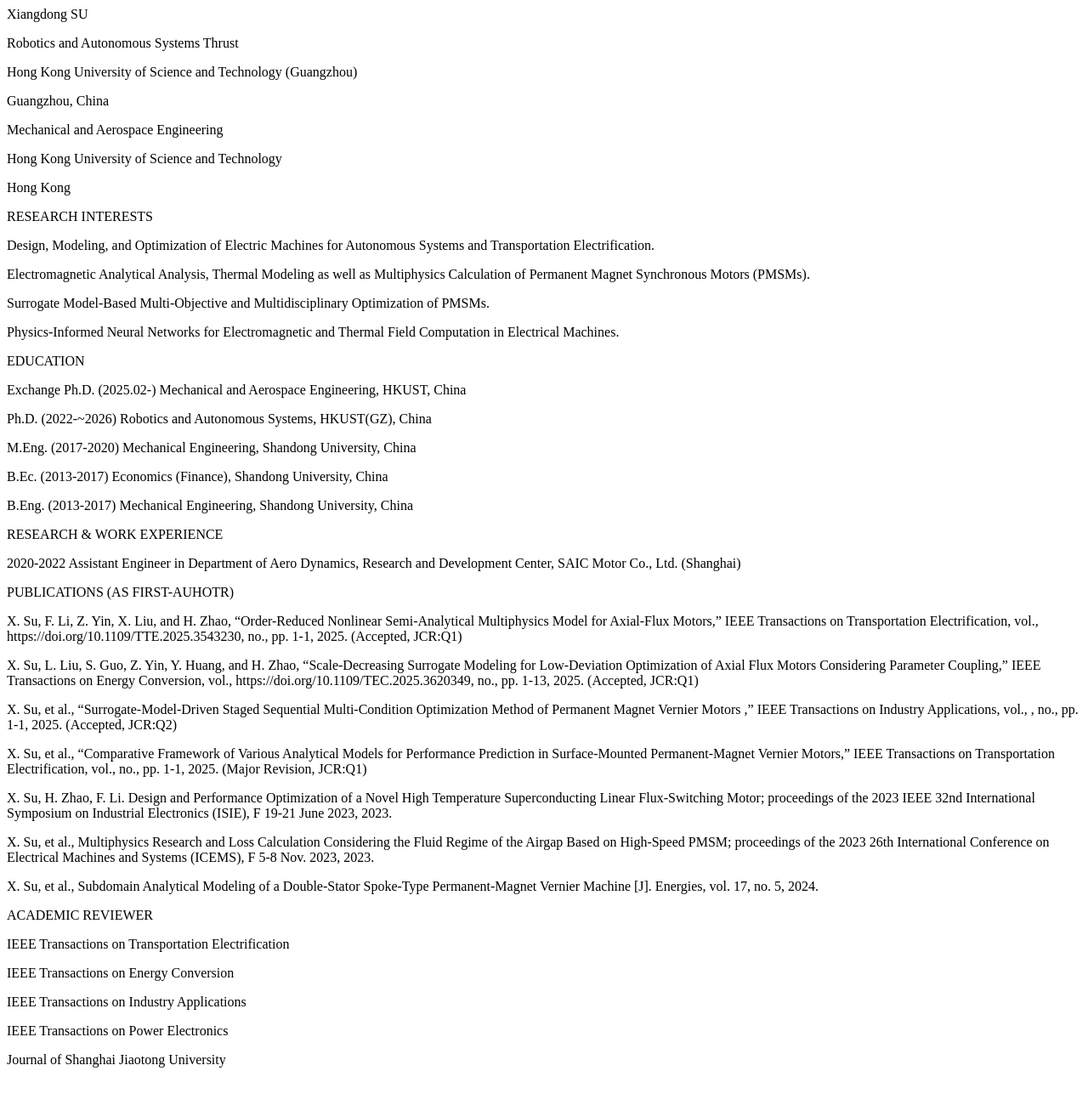
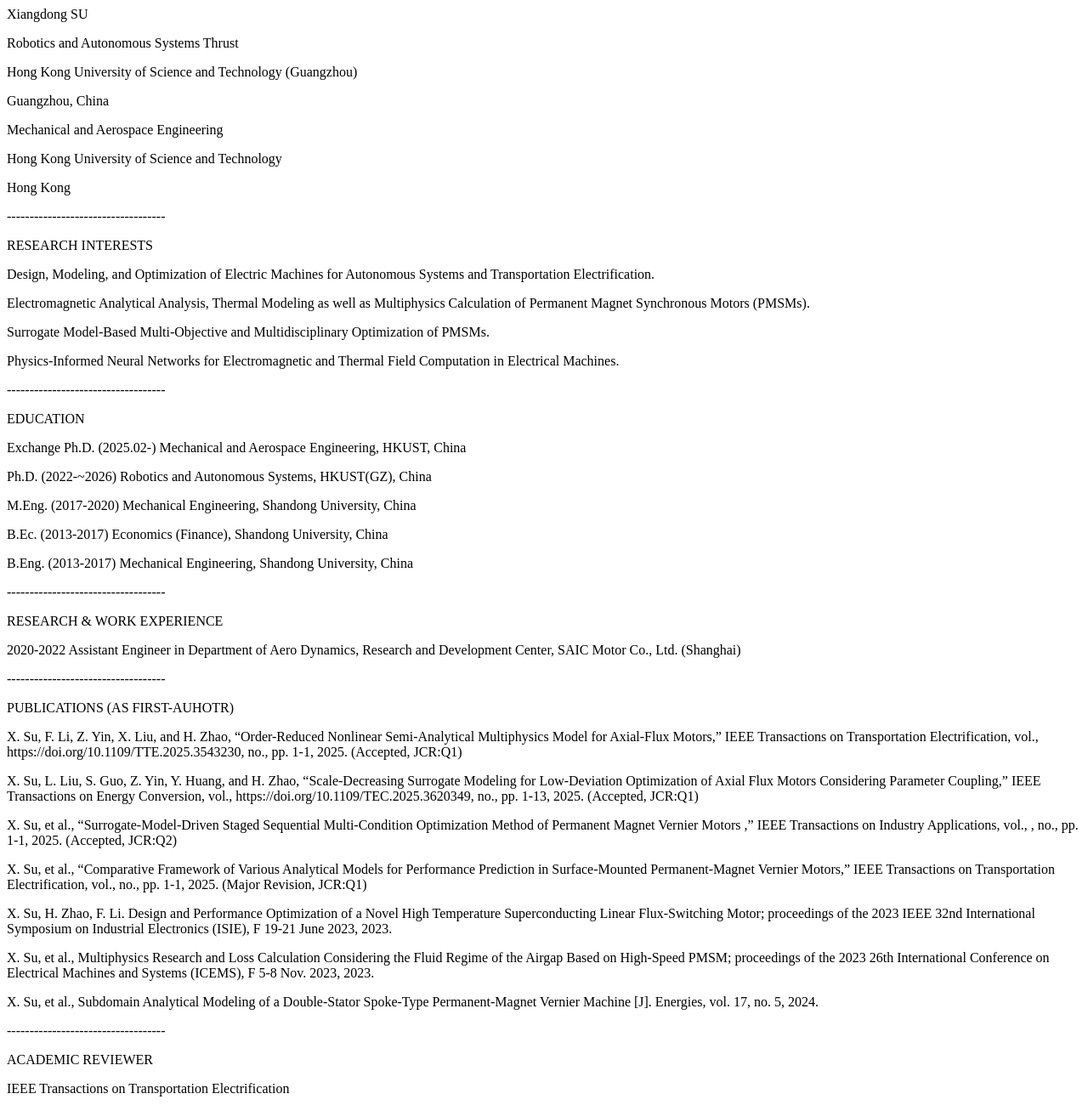
Before and after one commit to xiangdongsu/xiangdongsu.github.io, a plain HTML site: page index.html in a window 1280 px wide. Shown: the top 1300 px of the page at 85% size. Before the commit the page ends 1272 px from the top, so only its background shows below. Drawn offline with Linux system fonts and the light colour scheme.

Commit message:
Update index.html

```diff
--- a/index.html
+++ b/index.html
@@ -9,6 +9,7 @@
 <p> Hong Kong University of Science and Technology
 <p> Hong Kong
 
+<p> -----------------------------------
 <p> RESEARCH INTERESTS
 <p> Design, Modeling, and Optimization of Electric Machines for Autonomous Systems and Transportation Electrification.
 <p> Electromagnetic Analytical Analysis, Thermal Modeling as well as Multiphysics Calculation
@@ -16,6 +17,7 @@
 <p> Surrogate Model-Based Multi-Objective and Multidisciplinary Optimization of PMSMs.
 <p> Physics-Informed Neural Networks for Electromagnetic and Thermal Field Computation in Electrical Machines.
 
+<p> -----------------------------------
 <p> EDUCATION
 <p> Exchange Ph.D.		(2025.02-)		Mechanical and Aerospace Engineering, HKUST, China
 
@@ -27,9 +29,11 @@
 
 <p> B.Eng.			(2013-2017)		Mechanical Engineering, Shandong University, China
 
+<p> -----------------------------------
 <p> RESEARCH & WORK EXPERIENCE
 <p> 2020-2022	Assistant Engineer in Department of Aero Dynamics, Research and Development Center, SAIC Motor Co., Ltd. (Shanghai)
 
+<p> -----------------------------------
 <p> PUBLICATIONS (AS FIRST-AUHOTR)
 <p> X. Su, F. Li, Z. Yin, X. Liu, and H. Zhao, “Order-Reduced Nonlinear Semi-Analytical Multiphysics Model for Axial-Flux Motors,” IEEE Transactions on Transportation Electrification, vol., https://doi.org/10.1109/TTE.2025.3543230, no., pp. 1-1, 2025. (Accepted, JCR:Q1)
 <p> X. Su, L. Liu, S. Guo, Z. Yin, Y. Huang, and H. Zhao, “Scale-Decreasing Surrogate Modeling for Low-Deviation Optimization of Axial Flux Motors Considering Parameter Coupling,” IEEE Transactions on Energy Conversion, vol., https://doi.org/10.1109/TEC.2025.3620349, no., pp. 1-13, 2025. (Accepted, JCR:Q1)
@@ -39,7 +43,7 @@
 <p> X. Su, et al., Multiphysics Research and Loss Calculation Considering the Fluid Regime of the Airgap Based on High-Speed PMSM; proceedings of the 2023 26th International Conference on Electrical Machines and Systems (ICEMS), F 5-8 Nov. 2023, 2023.
 <p> X. Su, et al., Subdomain Analytical Modeling of a Double-Stator Spoke-Type Permanent-Magnet Vernier Machine [J]. Energies, vol. 17, no. 5, 2024.
 
-
+<p> -----------------------------------
 <p> ACADEMIC REVIEWER
 <p> IEEE Transactions on Transportation Electrification
 <p> IEEE Transactions on Energy Conversion
```
